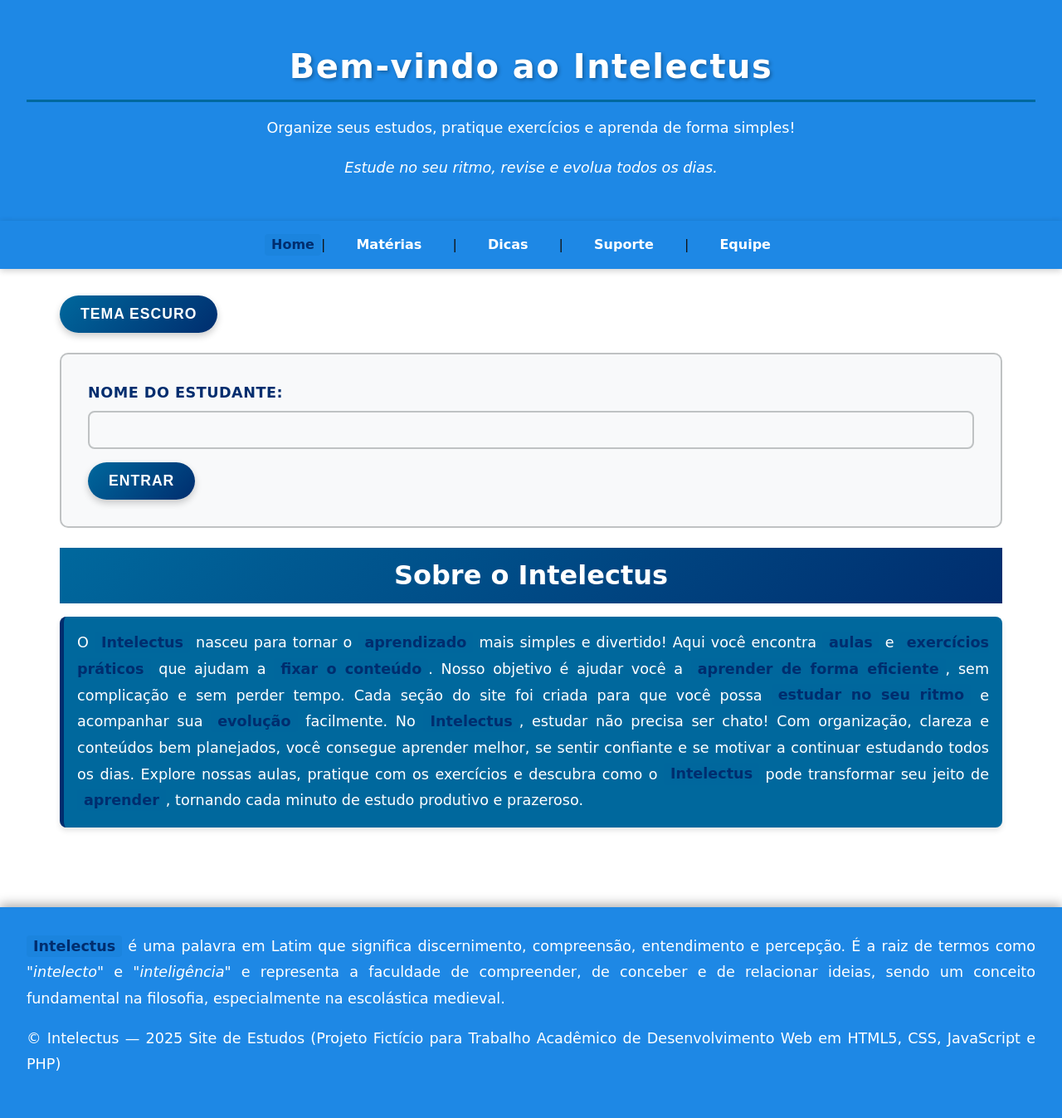
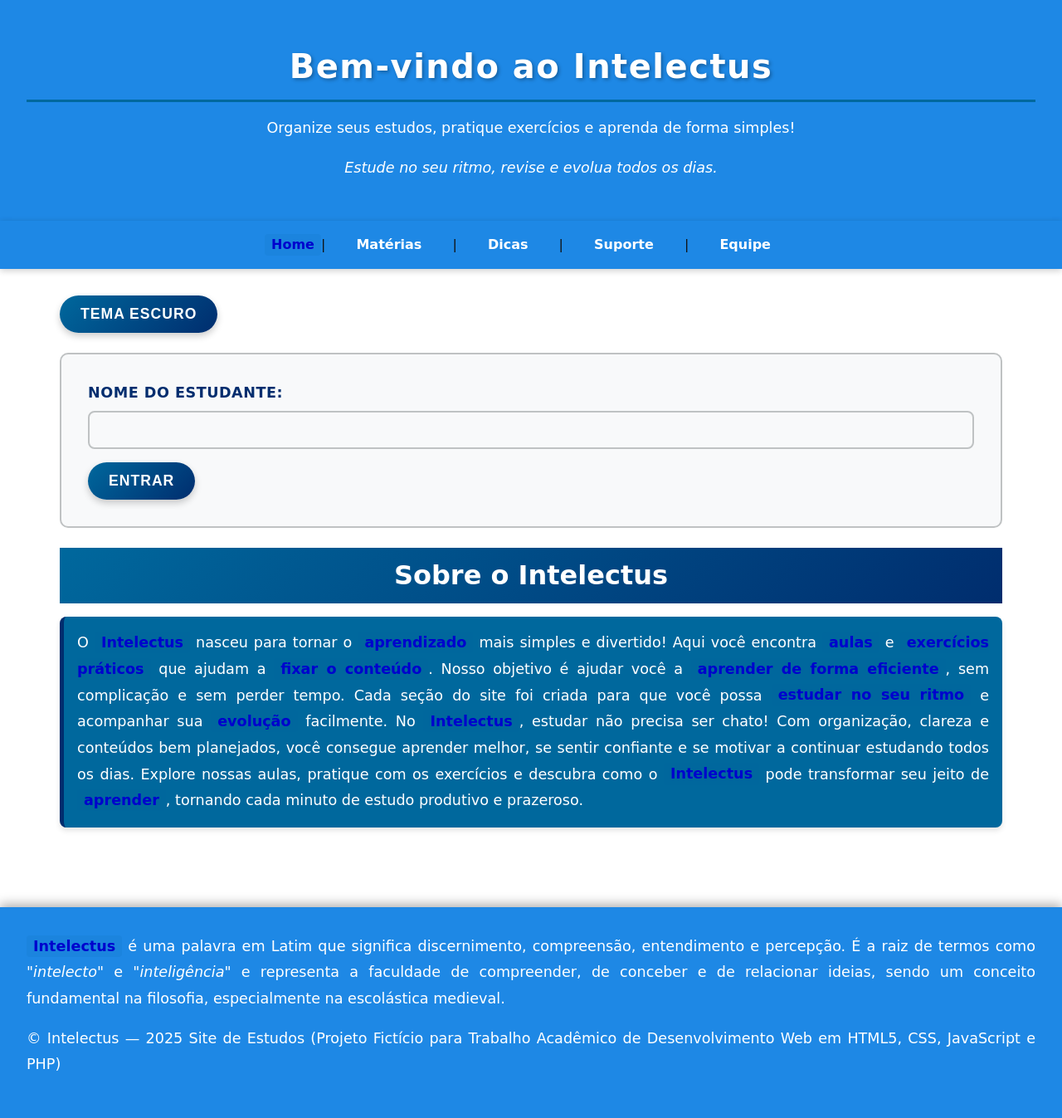
Before and after one commit to FelipeSantos-boiBigas/TrabalhoWebHTML, a PHP site: page /home.html in a window 1280 px wide. Shown: the whole page at 83% size. Run offline with PHP 8.4, Linux system fonts and the light colour scheme.

Commit message:
Update style.css

```diff
--- a/css/style.css
+++ b/css/style.css
@@ -306,7 +306,7 @@ ul {
 }
 
 strong {
-    color: #002D6E;
+    color: #0000CD;
     background-color: rgba(0, 104, 157, 0.1);
     padding: 0.2rem 0.5rem;
     border-radius: 4px;
```
